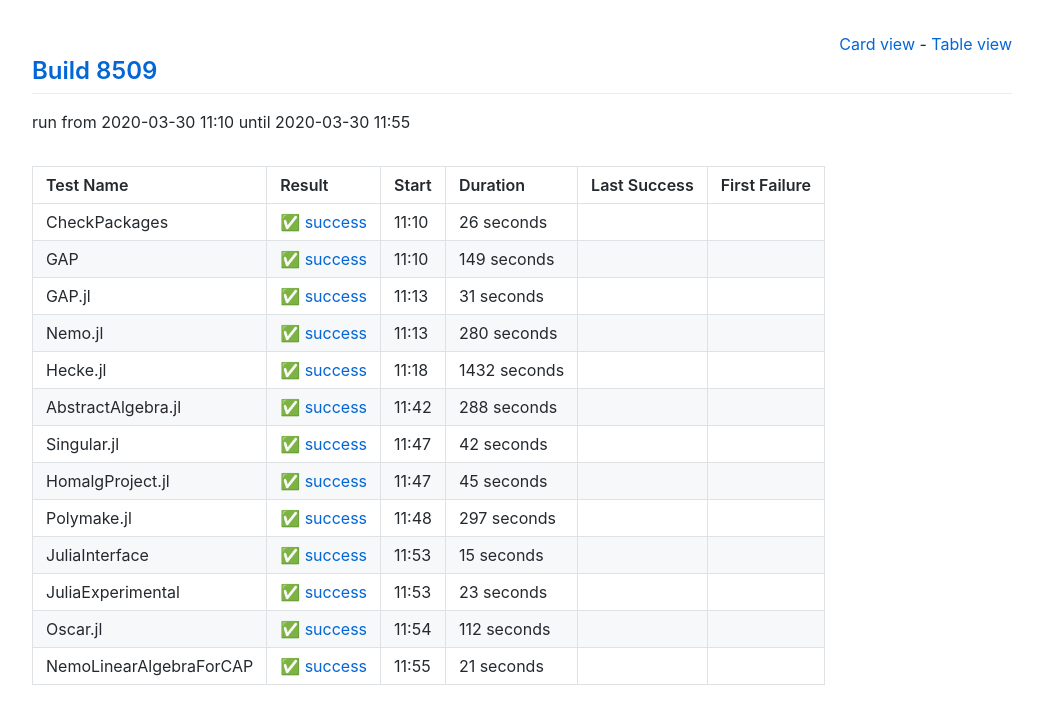
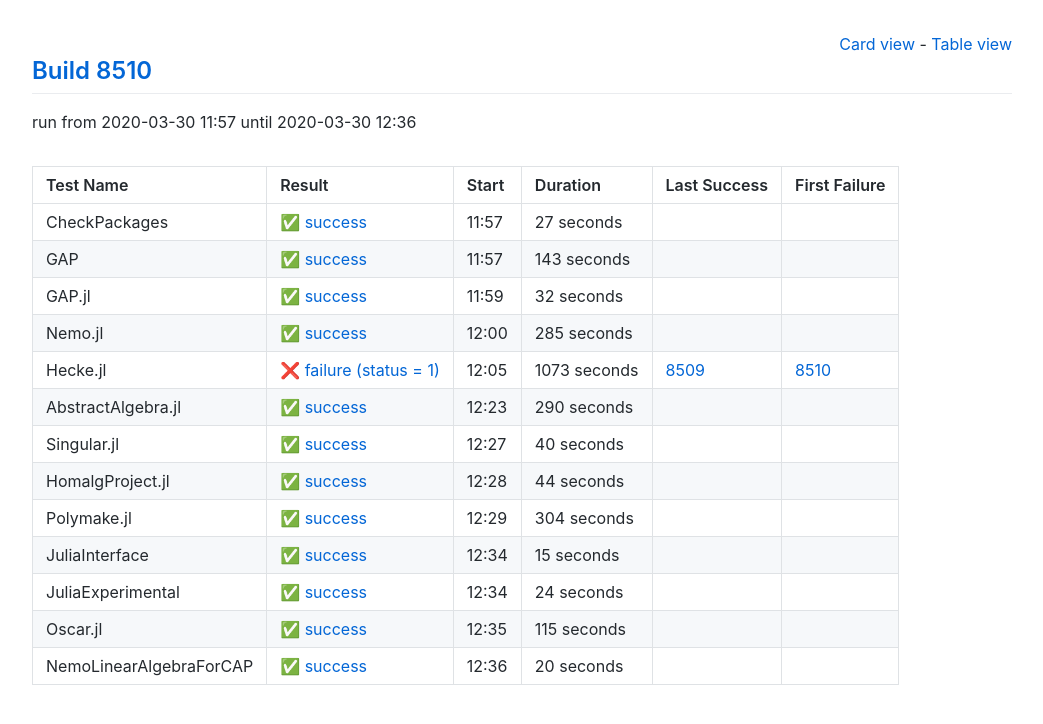
Before and after one commit to oscar-system/oscar-ci-status, a Jekyll site: the page built from table.html, in a window 1280 px wide. Shown: the top 724 px of the page, without its empty margins (118-1161 px from the left). Built offline with Jekyll 4.4.1, drawn with Linux system fonts in a browser that asks for light colours.

Commit message:
Build 8510

```diff
--- a/_data/ci.yml
+++ b/_data/ci.yml
@@ -1,104 +1,104 @@
-build: 8509
-build_url: https://oscarci.mathematik.uni-kl.de/job/oscar/8509/
+build: 8510
+build_url: https://oscarci.mathematik.uni-kl.de/job/oscar/8510/
 job: oscar
 tests:
-- duration: 26
+- duration: 27
   exitcode: 0
   first_failure: false
   first_failure_url: null
   last_success: false
   last_success_url: null
-  log: https://oscarci.mathematik.uni-kl.de/job/oscar/8509/artifact/logs/build-8509/CheckPackages.log
+  log: https://oscarci.mathematik.uni-kl.de/job/oscar/8510/artifact/logs/build-8510/CheckPackages.log
   name: CheckPackages
-  start: 2020-03-30 11:10
+  start: 2020-03-30 11:57
   status: success
   success: true
-- duration: 149
+- duration: 143
   exitcode: 0
   first_failure: false
   first_failure_url: null
   last_success: false
   last_success_url: null
-  log: https://oscarci.mathematik.uni-kl.de/job/oscar/8509/artifact/logs/build-8509/GAP.log
+  log: https://oscarci.mathematik.uni-kl.de/job/oscar/8510/artifact/logs/build-8510/GAP.log
   name: GAP
-  start: 2020-03-30 11:10
+  start: 2020-03-30 11:57
   status: success
   success: true
-- duration: 31
+- duration: 32
   exitcode: 0
   first_failure: false
   first_failure_url: null
   last_success: false
   last_success_url: null
-  log: https://oscarci.mathematik.uni-kl.de/job/oscar/8509/artifact/logs/build-8509/GAP.jl.log
+  log: https://oscarci.mathematik.uni-kl.de/job/oscar/8510/artifact/logs/build-8510/GAP.jl.log
   name: GAP.jl
-  start: 2020-03-30 11:13
+  start: 2020-03-30 11:59
   status: success
   success: true
-- duration: 280
+- duration: 285
   exitcode: 0
   first_failure: false
   first_failure_url: null
   last_success: false
   last_success_url: null
-  log: https://oscarci.mathematik.uni-kl.de/job/oscar/8509/artifact/logs/build-8509/Nemo.jl.log
+  log: https://oscarci.mathematik.uni-kl.de/job/oscar/8510/artifact/logs/build-8510/Nemo.jl.log
   name: Nemo.jl
-  start: 2020-03-30 11:13
+  start: 2020-03-30 12:00
   status: success
   success: true
-- duration: 1432
+- duration: 1073
+  exitcode: 1
+  first_failure: 8510
+  first_failure_url: https://oscarci.mathematik.uni-kl.de/job/oscar/8510/
+  last_success: 8509
+  last_success_url: https://oscarci.mathematik.uni-kl.de/job/oscar/8509/
+  log: https://oscarci.mathematik.uni-kl.de/job/oscar/8510/artifact/logs/build-8510/Hecke.jl.log
+  name: Hecke.jl
+  start: 2020-03-30 12:05
+  status: failure
+  success: false
+- duration: 290
   exitcode: 0
   first_failure: false
   first_failure_url: null
   last_success: false
   last_success_url: null
-  log: https://oscarci.mathematik.uni-kl.de/job/oscar/8509/artifact/logs/build-8509/Hecke.jl.log
-  name: Hecke.jl
-  start: 2020-03-30 11:18
+  log: https://oscarci.mathematik.uni-kl.de/job/oscar/8510/artifact/logs/build-8510/AbstractAlgebra.jl.log
+  name: AbstractAlgebra.jl
+  start: 2020-03-30 12:23
   status: success
   success: true
-- duration: 288
+- duration: 40
   exitcode: 0
   first_failure: false
   first_failure_url: null
   last_success: false
   last_success_url: null
-  log: https://oscarci.mathematik.uni-kl.de/job/oscar/8509/artifact/logs/build-8509/AbstractAlgebra.jl.log
-  name: AbstractAlgebra.jl
-  start: 2020-03-30 11:42
+  log: https://oscarci.mathematik.uni-kl.de/job/oscar/8510/artifact/logs/build-8510/Singular.jl.log
+  name: Singular.jl
+  start: 2020-03-30 12:27
   status: success
   success: true
-- duration: 42
+- duration: 44
   exitcode: 0
   first_failure: false
   first_failure_url: null
   last_success: false
   last_success_url: null
-  log: https://oscarci.mathematik.uni-kl.de/job/oscar/8509/artifact/logs/build-8509/Singular.jl.log
-  name: Singular.jl
-  start: 2020-03-30 11:47
+  log: https://oscarci.mathematik.uni-kl.de/job/oscar/8510/artifact/logs/build-8510/HomalgProject.jl.log
+  name: HomalgProject.jl
+  start: 2020-03-30 12:28
   status: success
   success: true
-- duration: 45
+- duration: 304
   exitcode: 0
   first_failure: false
   first_failure_url: null
   last_success: false
   last_success_url: null
-  log: https://oscarci.mathematik.uni-kl.de/job/oscar/8509/artifact/logs/build-8509/HomalgProject.jl.log
-  name: HomalgProject.jl
-  start: 2020-03-30 11:47
-  status: success
-  success: true
-- duration: 297
-  exitcode: 0
-  first_failure: false
-  first_failure_url: null
-  last_success: false
-  last_success_url: null
-  log: https://oscarci.mathematik.uni-kl.de/job/oscar/8509/artifact/logs/build-8509/Polymake.jl.log
+  log: https://oscarci.mathematik.uni-kl.de/job/oscar/8510/artifact/logs/build-8510/Polymake.jl.log
   name: Polymake.jl
-  start: 2020-03-30 11:48
+  start: 2020-03-30 12:29
   status: success
   success: true
 - duration: 15
@@ -107,41 +107,41 @@ tests:
   first_failure_url: null
   last_success: false
   last_success_url: null
-  log: https://oscarci.mathematik.uni-kl.de/job/oscar/8509/artifact/logs/build-8509/JuliaInterface.log
+  log: https://oscarci.mathematik.uni-kl.de/job/oscar/8510/artifact/logs/build-8510/JuliaInterface.log
   name: JuliaInterface
-  start: 2020-03-30 11:53
+  start: 2020-03-30 12:34
   status: success
   success: true
-- duration: 23
+- duration: 24
   exitcode: 0
   first_failure: false
   first_failure_url: null
   last_success: false
   last_success_url: null
-  log: https://oscarci.mathematik.uni-kl.de/job/oscar/8509/artifact/logs/build-8509/JuliaExperimental.log
+  log: https://oscarci.mathematik.uni-kl.de/job/oscar/8510/artifact/logs/build-8510/JuliaExperimental.log
   name: JuliaExperimental
-  start: 2020-03-30 11:53
+  start: 2020-03-30 12:34
   status: success
   success: true
-- duration: 112
+- duration: 115
   exitcode: 0
   first_failure: false
   first_failure_url: null
   last_success: false
   last_success_url: null
-  log: https://oscarci.mathematik.uni-kl.de/job/oscar/8509/artifact/logs/build-8509/Oscar.jl.log
+  log: https://oscarci.mathematik.uni-kl.de/job/oscar/8510/artifact/logs/build-8510/Oscar.jl.log
   name: Oscar.jl
-  start: 2020-03-30 11:54
+  start: 2020-03-30 12:35
   status: success
   success: true
-- duration: 21
+- duration: 20
   exitcode: 0
   first_failure: false
   first_failure_url: null
   last_success: false
   last_success_url: null
-  log: https://oscarci.mathematik.uni-kl.de/job/oscar/8509/artifact/logs/build-8509/NemoLinearAlgebraForCAP.log
+  log: https://oscarci.mathematik.uni-kl.de/job/oscar/8510/artifact/logs/build-8510/NemoLinearAlgebraForCAP.log
   name: NemoLinearAlgebraForCAP
-  start: 2020-03-30 11:55
+  start: 2020-03-30 12:36
   status: success
   success: true
```
Also changed, not shown: README.md.
